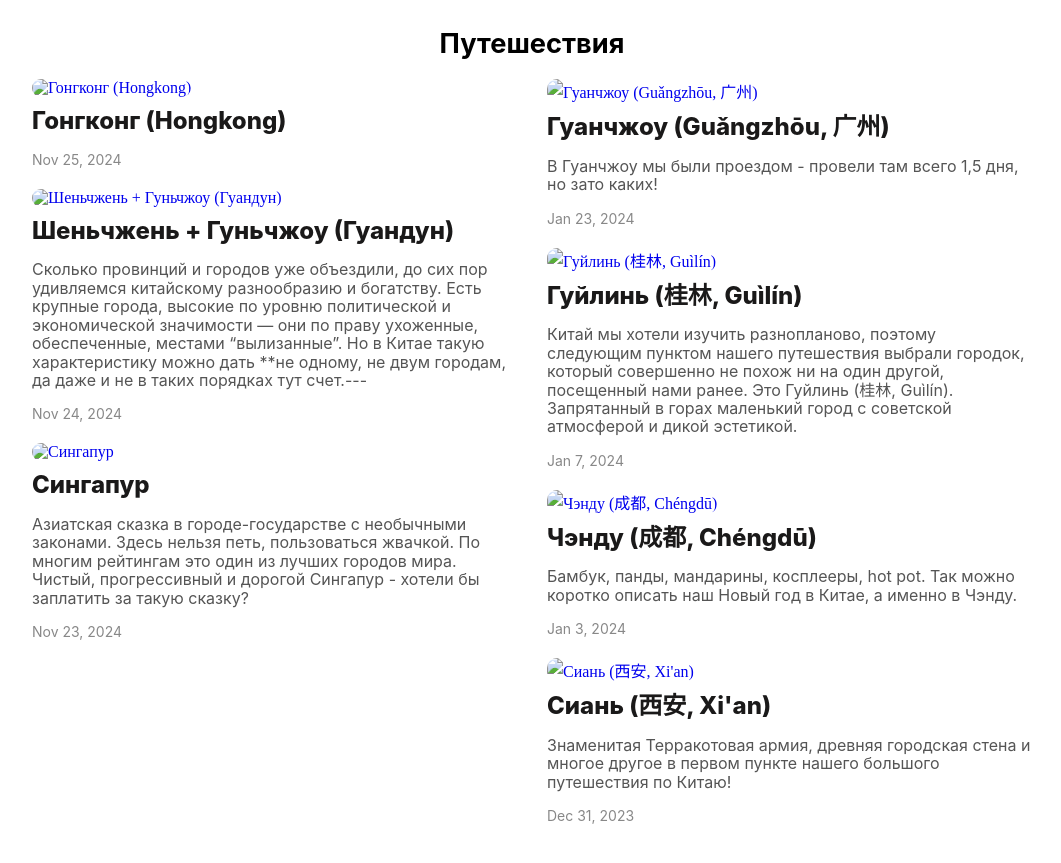
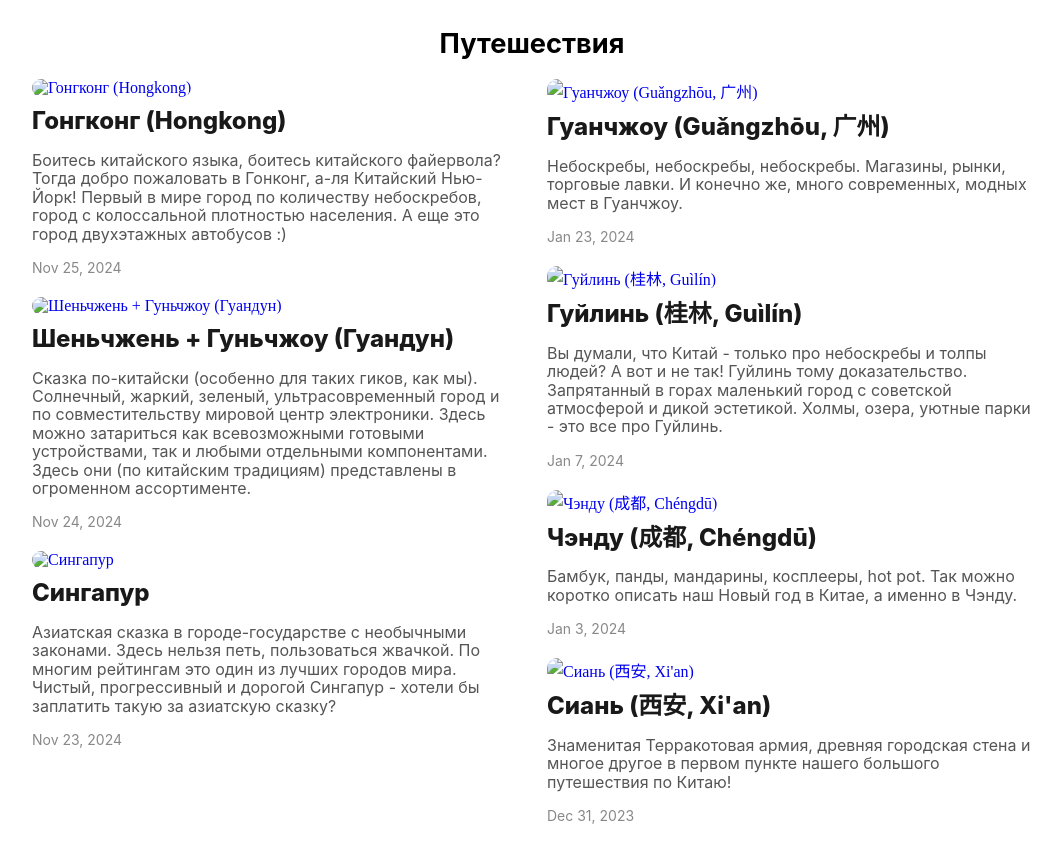
Before and after one commit to yarkivaev/blog, a Jekyll site: the page built from index.markdown, in a window 1280 px wide. Shown: the top 863 px of the page, without its empty margins (108-1169 px from the left). Built offline with Jekyll 4.4.1, drawn with Linux system fonts in a browser that asks for light colours.

Commit message:
description

```diff
--- a/_posts/travel/guangzhou/2024-01-23-guangzhou.md
+++ b/_posts/travel/guangzhou/2024-01-23-guangzhou.md
@@ -2,7 +2,8 @@
 layout: post
 title: Гуанчжоу (Guǎngzhōu, 广州)
 preview: https://storage.yandexcloud.net/yarkivaev-blog/2024/01/23/guangzhou/night_skyscraper.jpg
-description: В Гуанчжоу мы были проездом - провели там всего 1,5 дня, но зато каких!
+description:
+    Небоскребы, небоскребы, небоскребы. Магазины, рынки, торговые лавки. И конечно же, много современных, модных мест в Гуанчжоу.
 ---
 
 В Гуанчжоу мы были проездом - провели там всего 1,5 дня, но зато каких!
--- a/_posts/travel/guilin/2024-01-07-guilin.md
+++ b/_posts/travel/guilin/2024-01-07-guilin.md
@@ -3,7 +3,7 @@ layout: post
 title: Гуйлинь (桂林, Guìlín)
 preview: https://storage.yandexcloud.net/yarkivaev-blog/guilin/1.jpeg
 description: |
-    Китай мы хотели изучить разнопланово, поэтому следующим пунктом нашего путешествия выбрали городок, который совершенно не похож ни на один другой, посещенный нами ранее. Это Гуйлинь (桂林, Guìlín). Запрятанный в горах маленький город с советской атмосферой и дикой эстетикой.
+  Вы думали, что Китай - только про небоскребы и толпы людей? А вот и не так! Гуйлинь тому доказательство. Запрятанный в горах маленький город с советской атмосферой и дикой эстетикой. Холмы, озера, уютные парки - это все про Гуйлинь.
 ---
 
 Китай мы хотели изучить разнопланово, поэтому следующим пунктом нашего путешествия выбрали городок, который совершенно не похож ни на один другой, посещенный нами ранее. Это Гуйлинь (桂林, Guìlín). Запрятанный в горах маленький город с советской атмосферой и дикой эстетикой.
--- a/_posts/travel/hongkong/2024-11-25-hongkong.md
+++ b/_posts/travel/hongkong/2024-11-25-hongkong.md
@@ -2,6 +2,8 @@
 layout: post
 title: Гонгконг (Hongkong)
 preview: https://storage.yandexcloud.net/yarkivaev-blog/2024/11/25/hong_kong_metro.jpg
+description:
+    Боитесь китайского языка, боитесь китайского файервола? Тогда добро пожаловать в Гонконг, а-ля Китайский Нью-Йорк! Первый в мире город по количеству небоскребов, город с колоссальной плотностью населения. А еще это город двухэтажных автобусов :)
 ---
 
 До Гонконга можно довольно быстро и просто добраться из Шэньженя. Метро, таможня — привет, китайский Нью-Йорк!
--- a/_posts/travel/shenzhen/2024-11-24-shenzhenguangzhou.md
+++ b/_posts/travel/shenzhen/2024-11-24-shenzhenguangzhou.md
@@ -3,7 +3,7 @@ layout: post
 title: Шеньчжень + Гуньчжоу (Гуандун)
 preview: https://storage.yandexcloud.net/yarkivaev-blog/2024/11/24/beautiful_captions_on_the_building_with_flowers.jpg
 description: |
-    Сколько провинций и городов уже объездили, до сих пор удивляемся китайскому разнообразию и богатству. Есть крупные города, высокие по уровню политической и экономической значимости — они по праву ухоженные, обеспеченные, местами “вылизанные”. Но в Китае такую характеристику можно дать **не одному, не двум городам, да даже и не в таких порядках тут счет.---
+    Сказка по-китайски (особенно для таких гиков, как мы). Солнечный, жаркий, зеленый, ультрасовременный город и по совместительству мировой центр электроники. Здесь можно затариться как всевозможными готовыми устройствами, так и любыми отдельными компонентами. Здесь они (по китайским традициям) представлены в огроменном ассортименте.
 ---
 Сколько провинций и городов уже объездили, до сих пор удивляемся китайскому разнообразию и богатству. Есть крупные города, высокие по уровню политической и экономической значимости — они по праву ухоженные, обеспеченные, местами “вылизанные”. Но в Китае такую характеристику можно дать ****не одному, не двум городам, да даже и не в таких порядках тут счет.
 
--- a/_posts/travel/singapore/2024-11-23-singapore.md
+++ b/_posts/travel/singapore/2024-11-23-singapore.md
@@ -3,7 +3,7 @@ layout: post
 title: Сингапур
 preview: https://storage.yandexcloud.net/yarkivaev-blog/2024/11/23/kate_with_maria_bay.JPG
 description: |
-    Азиатская сказка в городе-государстве с необычными законами. Здесь нельзя петь, пользоваться жвачкой. По многим рейтингам это один из лучших городов мира. Чистый, прогрессивный и дорогой Сингапур - хотели бы заплатить за такую сказку?
+    Азиатская сказка в городе-государстве с необычными законами. Здесь нельзя петь, пользоваться жвачкой. По многим рейтингам это один из лучших городов мира. Чистый, прогрессивный и дорогой Сингапур - хотели бы заплатить такую за азиатскую сказку?
 ---
 
 Хотя Сингапур и не является популярной точкой туризма, по крайней мере у русских туристов — слышали о нем, наверное, многие. Сингапур часто попадает в топы самых дорогих и самых безопасных городов, а его аэропорт вообще признан лучшим в мире. Да, все эти факты — про следующую точку нашего путешествия.
```
